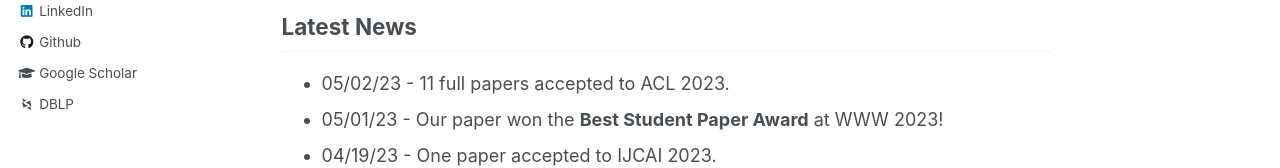
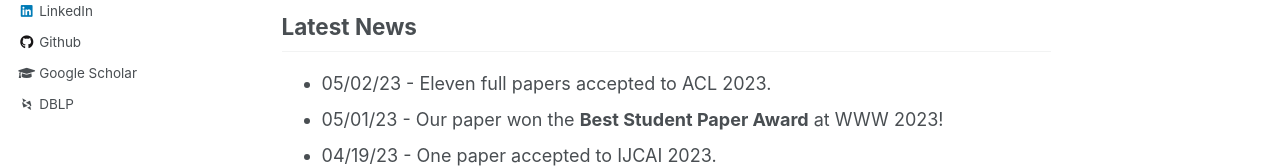
Before and after one commit to wqfcr/wqfcr.github.io, a plain HTML site: page index.html in a window 1280 px wide. Shown: the part 516-684 px from the top of the page. Drawn offline with nearby package versions, Linux system fonts and the light colour scheme; some packages are replaced by stand-ins of ours.

Commit message:
Update index.html

```diff
--- a/index.html
+++ b/index.html
@@ -162,7 +162,7 @@
                             conferences and journals.</p>
                             <h2 id="latest-news">Latest News</h2>
                             <ul>
-                                <li>05/02/23 - 11 full papers accepted to ACL 2023.</li>
+                                <li>05/02/23 - Eleven full papers accepted to ACL 2023.</li>
                                 <li>05/01/23 - Our paper won the <b>Best Student Paper Award</b> at WWW 2023!</li>
                                 <li>04/19/23 - One paper accepted to IJCAI 2023.</li>
                                 <li>04/05/23 - One paper accepted to SIGIR 2023.</li>
```
